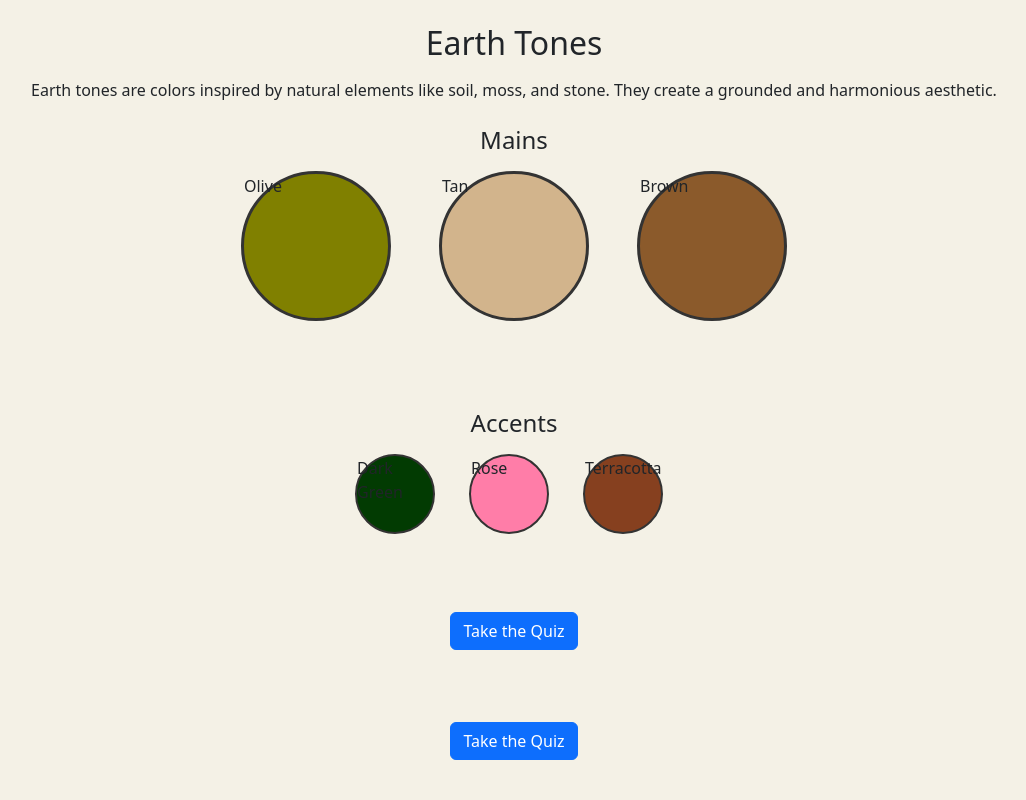
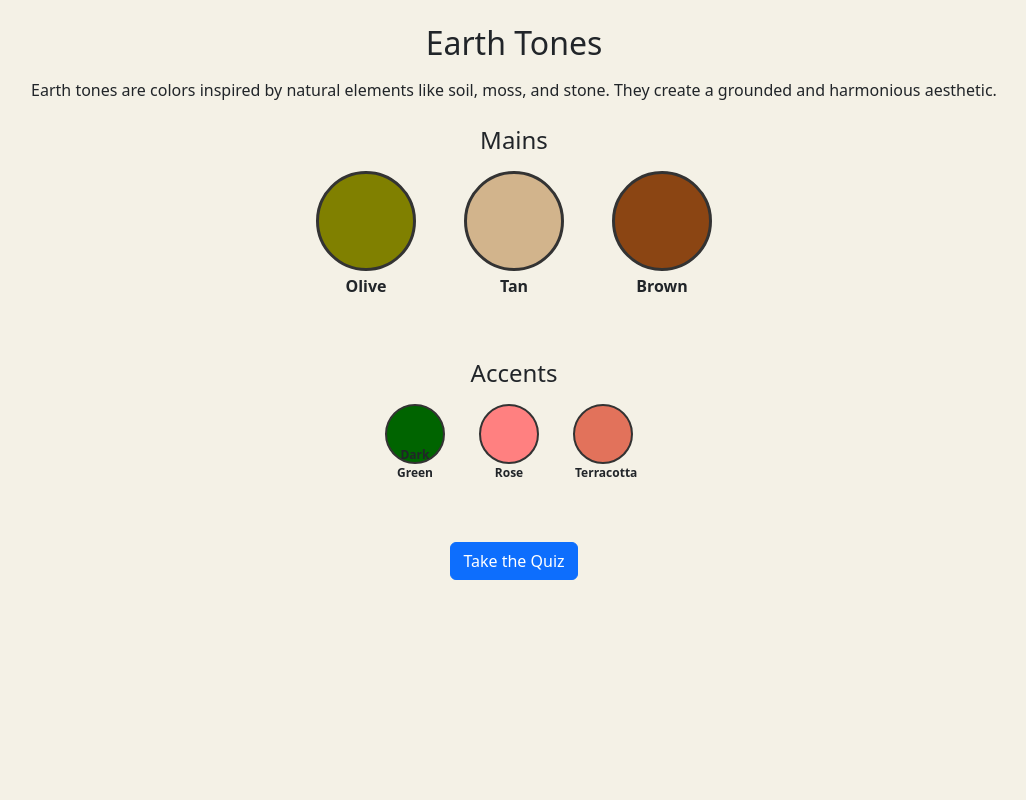
Before and after one commit to ilazhang/colorama, a Flask app: page /learn in a window 1280 px wide. Shown: the part 56-856 px from the top of the page, without its empty margins (126-1152 px from the left). Run offline with Flask 3, Linux system fonts and the light colour scheme; some libraries are stand-ins or nearby versions.

Commit message:
improved quiz q's

```diff
--- a/server.py
+++ b/server.py
@@ -32,7 +32,8 @@ quiz_qs = [
         "complements": 1,
         "expected_mains": {8, 3},  # Brown Pants, Tan Jacket
         "expected_complements": {7},  # Terracotta Hoodie
-        "description": "Earth tones palette"
+        "description": "Earth tones palette",
+        "available_items": [3, 7, 8, 9, 10, 13]  # Limited selection of items for this question
     },
     {
         "id": 2,
@@ -40,7 +41,8 @@ quiz_qs = [
         "complements": 1,
         "expected_mains": {1, 5},  # Blue Shirt, White Pants
         "expected_complements": {6},  # Yellow Shirt
-        "description": "Cool blues palette"
+        "description": "Cool blues palette",
+        "available_items": [1, 4, 5, 6, 11, 14]  # Limited selection of items for this question
     },
     {
         "id": 3,
@@ -48,7 +50,8 @@ quiz_qs = [
         "complements": 1,
         "expected_mains": {2, 5},  # Black Leather Jacket, White Pants
         "expected_complements": {1},  # Blue Shirt
-        "description": "Monochrome with accent"
+        "description": "Monochrome with accent",
+        "available_items": [1, 2, 5, 10, 14]  # Limited selection of items for this question
     },
     {
         "id": 4,
@@ -56,7 +59,8 @@ quiz_qs = [
         "complements": 1,
         "expected_mains": {9, 10},  # Cream Shirt, Grey Sweatpants
         "expected_complements": {13},  # Maroon Scarf
-        "description": "Neutral base with pop of color"
+        "description": "Neutral base with pop of color",
+        "available_items": [2, 9, 10, 12, 13]  # Limited selection of items for this question
     },
     {
         "id": 5,
@@ -64,7 +68,8 @@ quiz_qs = [
         "complements": 1,
         "expected_mains": {11, 14},  # Light Green Sweatpants, Black Shorts
         "expected_complements": {12},  # Light Pink Pants
-        "description": "Sporty casual with pastel accent"
+        "description": "Sporty casual with pastel accent",
+        "available_items": [6, 11, 12, 14, 4, 10]  # Limited selection of items for this question
     }
 ]
 
@@ -103,9 +108,10 @@ def quiz(question_id=None):
             return redirect(url_for('quiz'))
         session['current_question'] = question_id
 
-    # Add clothing items to the question
+    # Add only the specified clothing items to the question
     question_with_items = question.copy()
-    question_with_items['choices'] = list(clothing_items.values())
+    available_item_ids = question.get('available_items', list(clothing_items.keys()))
+    question_with_items['choices'] = [clothing_items[item_id] for item_id in available_item_ids if item_id in clothing_items]
 
     return render_template(
         "quiz.html",
--- a/templates/learn.html
+++ b/templates/learn.html
@@ -2,7 +2,44 @@
 
 {% block content %}
 
-<script src="/static/learn.js"></script>
+<style>
+  .color-circle-large, .color-circle-small {
+    position: relative;
+    border-radius: 50%;
+    display: flex;
+    align-items: center;
+    justify-content: center;
+  }
+
+  .color-circle-large {
+    width: 100px;
+    height: 100px;
+  }
+
+  .color-circle-small {
+    width: 60px;
+    height: 60px;
+  }
+
+  .color-label {
+    position: absolute;
+    background-color: rgba(0, 0, 0, 0.7);
+    color: white;
+    padding: 3px 8px;
+    border-radius: 4px;
+    font-size: 12px;
+    white-space: nowrap;
+    z-index: 10;
+  }
+
+  /* Earth tone colors */
+  .olive { background-color: #808000; }
+  .tan { background-color: #D2B48C; }
+  .brown { background-color: #8B4513; }
+  .dark-green { background-color: #006400; }
+  .rose { background-color: #FF8080; }
+  .terracotta { background-color: #E2725B; }
+</style>
 <div class="default-bg">
   <div class="p-4">
     <div class="text-center mb-4">
@@ -13,28 +50,16 @@
     <div class="container mb-5">
       <h4 class="text-center mb-3">Mains</h4>
       <div class="d-flex justify-content-center gap-5 mb-5">
-        <div class="color-circle-large olive">
-          <div class="color-label">Olive</div>
-        </div>
-        <div class="color-circle-large tan">
-          <div class="color-label">Tan</div>
-        </div>
-        <div class="color-circle-large brown">
-          <div class="color-label">Brown</div>
-        </div>
+        <div class="color-circle-large olive" data-color-name="Olive"></div>
+        <div class="color-circle-large tan" data-color-name="Tan"></div>
+        <div class="color-circle-large brown" data-color-name="Brown"></div>
       </div>
 
       <h4 class="text-center mb-3">Accents</h4>
       <div class="d-flex justify-content-center gap-4 mb-4">
-        <div class="color-circle-small dark-green">
-          <div class="color-label">Dark Green</div>
-        </div>
-        <div class="color-circle-small rose">
-          <div class="color-label">Rose</div>
-        </div>
-        <div class="color-circle-small terracotta">
-          <div class="color-label">Terracotta</div>
-        </div>
+        <div class="color-circle-small dark-green" data-color-name="Dark Green"></div>
+        <div class="color-circle-small rose" data-color-name="Rose"></div>
+        <div class="color-circle-small terracotta" data-color-name="Terracotta"></div>
       </div>
     </div>
 
@@ -42,10 +67,6 @@
       <a href="{{ url_for('quiz') }}" class="btn btn-primary">Take the Quiz</a>
     </div>
   </div>
-
-  <div class="text-center mt-5">
-    <a href="{{ url_for('quiz') }}" class="btn btn-primary">Take the Quiz</a>
-  </div>
 </div>
 
 {% endblock %}
--- a/templates/quizanswer.html
+++ b/templates/quizanswer.html
@@ -3,7 +3,8 @@
 {% block content %}
 
 <script src="/static/quiz.js"></script>
-<div class="container p-4">
+<div class="default-bg">
+  <div class="container p-4">
   <div class="row">
     <div class="col-12">
       <h2 class="mb-4">Quiz Results</h2>
@@ -107,6 +108,7 @@
       </div>
     </div>
   </div>
+  </div>
 </div>
 
 {% endblock %}
```
